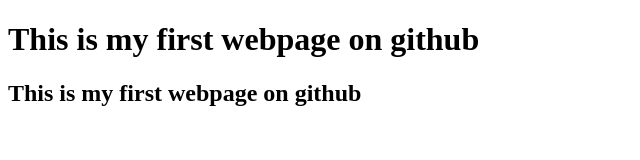
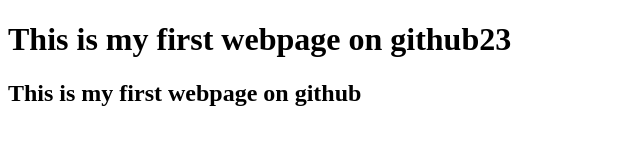
Before and after one commit to Khaled-Terzaki/fankoosh.github.io, a plain HTML site: page index.html in a window 1280 px wide. Shown: the full height of the page, 0-640 px from the left. Drawn offline with Linux system fonts and the light colour scheme.

Commit message:
Update index.html

```diff
--- a/index.html
+++ b/index.html
@@ -4,7 +4,7 @@
 <title>Fankoosh</title>
 </head>
 <body>
-<h1>This is my first webpage on github</h1>
+<h1>This is my first webpage on github23</h1>
   <h2>This is my first webpage on github</h2>
 </body>
 </html>
```
